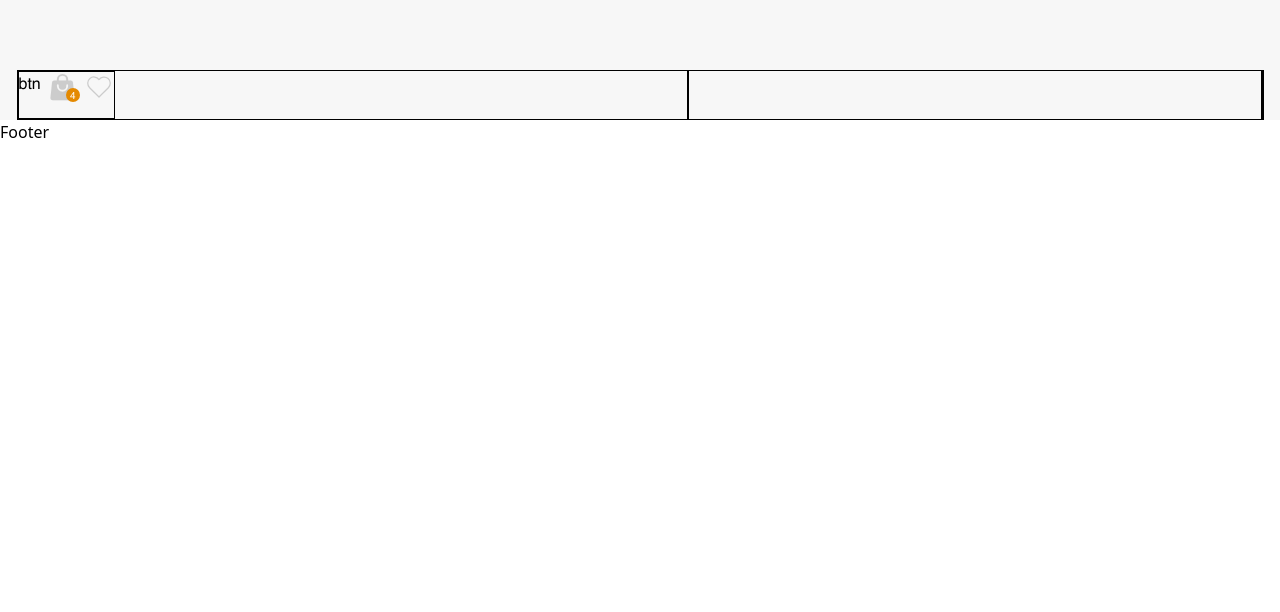
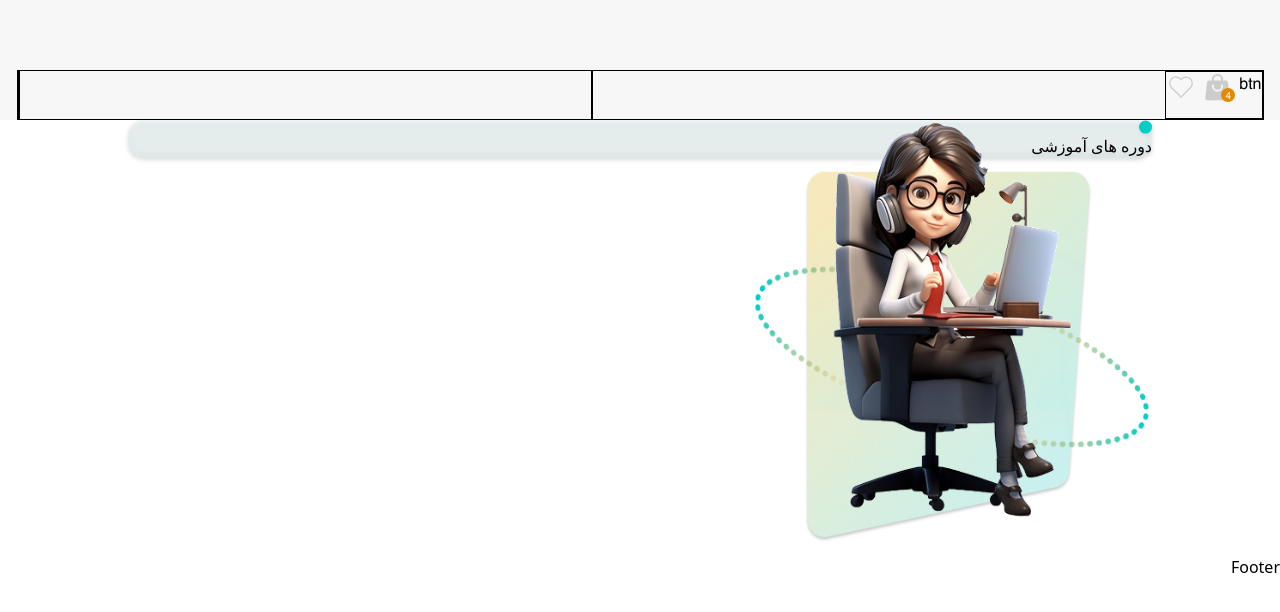
Before and after one commit to academy-react-winter1403/React-dev, a React (Vite) app: page /courses in a window 1280 px wide. Shown: the top 612 px of the page. Built offline with nearby package versions, Linux system fonts and the light colour scheme; no server answers.

Commit message:
to change a direction

```diff
--- a/src/app/App.jsx
+++ b/src/app/App.jsx
@@ -3,7 +3,7 @@ import RouterProvider from "../config/router/index.router";
 
 const App = () => {
   return (
-    <main>
+    <main dir="rtl">
       <RouterProvider />
     </main>
   );
--- a/src/components/pages/courses/Courses.jsx
+++ b/src/components/pages/courses/Courses.jsx
@@ -1,14 +1,14 @@
-import axios from 'axios'
-import React from 'react'
-import { htttp } from '../../../core/services/interceptor'
-import TopSection from './TopSection'
+import React from "react";
+import TopSection from "./TopSection";
 
 const Courses = () => {
   return (
-    <div className='courses-holder'>
-      <TopSection/>
+    <div className="courses-holder flex justify-center">
+      <div className="container w-[80%]">
+        <TopSection />
+      </div>
     </div>
-  )
-}
+  );
+};
 
-export default Courses
+export default Courses;
--- a/src/components/pages/courses/TopSection.jsx
+++ b/src/components/pages/courses/TopSection.jsx
@@ -1,12 +1,32 @@
-import React from 'react'
-import CoursesChar from '../../../core/icons/courses/CoursesChar'
+import React from "react";
+import CoursesChar from "../../../core/icons/courses/CoursesChar";
 
 const TopSection = () => {
   return (
-    <div>
-      <CoursesChar/>
+    <div className="top-section-contaienr w-full">
+      <div
+        className="top-section-control w-full bg-[#EBF9F982] backdrop-blur-[4px]
+        drop-shadow-[0_2px_2px_#00000040] rounded-[15px]"
+      >
+        <div className="text-control">
+          <div className="top">
+            <svg
+              width="13"
+              height="14"
+              viewBox="0 0 13 14"
+              fill="none"
+              xmlns="http://www.w3.org/2000/svg"
+            >
+              <circle cx="6.5" cy="7.11798" r="6.5" fill="#01CEC9" />
+            </svg>
+            <h2> دوره های آموزشی </h2>
+          </div>
+          <div className="bottom"></div>
+        </div>
+      </div>
+      <CoursesChar />
     </div>
-  )
-}
+  );
+};
 
-export default TopSection
+export default TopSection;
--- a/src/core/icons/courses/CoursesChar.jsx
+++ b/src/core/icons/courses/CoursesChar.jsx
@@ -1,9 +1,15 @@
 import React from "react";
+import charCard from "../../../assets/pics/courses/charCard.png";
+import char from "../../../assets/pics/courses/char.png";
 
 const CoursesChar = () => {
   return (
-    <div className="courses-char">
-      <img src="" alt="" />
+    <div
+      className="courses-char relative w-[400px] h-[397px] bg-no-repeat bg-center flex justify-center items-center"
+      style={{ backgroundImage: "url(" + charCard + ")", backgroundSize: "419px 94%" }}
+    >
+      {/* <img src={charCard} alt="" className="absolute"/> */}
+      <img src={char} alt="" className="w-[255px] h-[413px] relative top-[-37px]"/>
     </div>
   );
 };
```
Also changed, not shown: src/assets/pics/courses/char.png (added), src/assets/pics/courses/charCard.png (renamed from src/assets/pics/courses/top-item/courses hero section shape(1).png).
